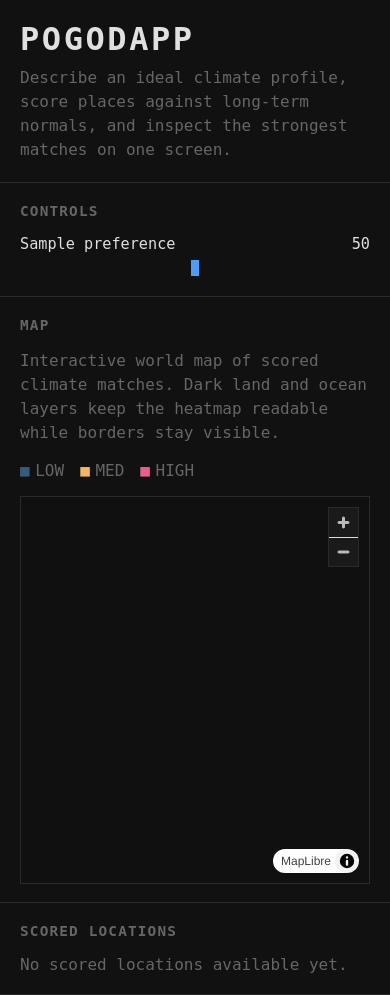
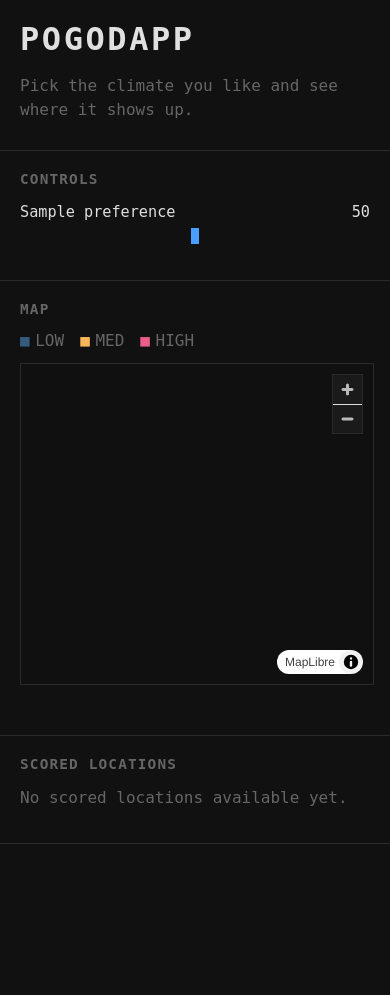
Before and after one commit to adrunkhuman/pogodapp, a Python web app: template frontend/templates/index.html in a window 390 px wide. After the commit the page ends 844 px from the top, so only its background shows below. Run offline with Jinja, Linux system fonts and the light colour scheme; the template is opened without the code that fills it: most values are stand-ins (such as "Sample title", 1, 10 or a date in 2020).

Commit message:
Refine app copy and responsive map layout (#42)

```diff
--- a/frontend/static/styles.css
+++ b/frontend/static/styles.css
@@ -33,7 +33,7 @@ ul {
 .app-shell {
   display: grid;
   min-height: 100vh;
-  grid-template-columns: minmax(18rem, 20rem) minmax(0, 1fr) minmax(18rem, 24rem);
+  grid-template-columns: minmax(17rem, 19rem) minmax(26rem, 1.35fr) minmax(16rem, 22rem);
   grid-template-rows: auto minmax(0, 1fr);
 }
 
@@ -46,7 +46,7 @@ ul {
   grid-column: 1 / -1;
   display: grid;
   gap: 0.5rem;
-  padding: 2rem;
+  padding: clamp(1.5rem, 2vw, 2rem);
   border-bottom: 1px solid #2a2a2a;
 }
 
@@ -57,7 +57,7 @@ ul {
 }
 
 .subtitle {
-  max-width: 64rem;
+  max-width: 34rem;
   color: #666666;
   line-height: 1.5;
 }
@@ -67,7 +67,7 @@ ul {
   align-content: start;
   gap: 1rem;
   min-height: 0;
-  padding: 1.5rem;
+  padding: clamp(1.15rem, 1.4vw, 1.5rem);
 }
 
 .controls-panel,
@@ -173,9 +173,11 @@ ul {
 .map-panel {
   grid-template-rows: auto auto auto minmax(0, 1fr);
   min-height: 0;
+  gap: 0.85rem;
 }
 
 .map-description {
+  max-width: 40rem;
   color: #666666;
   line-height: 1.5;
 }
@@ -252,15 +254,17 @@ ul {
 }
 
 #map {
-  min-height: 24rem;
-  height: 100%;
+  min-height: clamp(24rem, 52vh, 42rem);
+  height: auto;
+  aspect-ratio: 1.5;
   overflow: hidden;
   background: #111111;
   border: 1px solid #2a2a2a;
 }
 
 #map .maplibregl-map {
-  min-height: 24rem;
+  width: 100%;
+  height: 100%;
 }
 
 #map .maplibregl-ctrl-group {
@@ -280,17 +284,25 @@ ul {
 
 @media (max-width: 72rem) {
   .app-shell {
-    grid-template-columns: minmax(16rem, 18rem) minmax(0, 1fr);
+    grid-template-columns: minmax(16rem, 19rem) minmax(0, 1fr);
     grid-template-rows: auto auto minmax(0, 1fr);
   }
 
+  .controls-panel {
+    border-bottom: 1px solid #2a2a2a;
+  }
+
   .map-panel {
+    grid-column: 2;
+    grid-row: 2 / 4;
     border-right: 0;
   }
 
   .results-panel {
-    grid-column: 1 / -1;
-    border-top: 1px solid #2a2a2a;
+    grid-column: 1;
+    grid-row: 3;
+    border-right: 1px solid #2a2a2a;
+    border-top: 0;
   }
 }
 
@@ -317,6 +329,21 @@ ul {
     padding: 1.25rem;
   }
 
+  .map-panel {
+    grid-column: auto;
+    grid-row: auto;
+  }
+
+  .results-panel {
+    grid-column: auto;
+    grid-row: auto;
+  }
+
+  #map {
+    min-height: 20rem;
+    aspect-ratio: 1.1;
+  }
+
   .score-results__item {
     grid-template-columns: 5ch minmax(0, 1fr);
   }
--- a/frontend/templates/index.html
+++ b/frontend/templates/index.html
@@ -11,9 +11,7 @@
     <main class="app-shell">
       <header class="app-header">
         <h1>POGODAPP</h1>
-        <p class="subtitle">
-          Describe an ideal climate profile, score places against long-term normals, and inspect the strongest matches on one screen.
-        </p>
+        <p class="subtitle">Pick the climate you like and see where it shows up.</p>
       </header>
 
       <section class="app-panel controls-panel" aria-label="Controls area">
@@ -48,10 +46,7 @@
       <section class="app-panel map-panel" aria-label="Map container">
         <h2>Map</h2>
         <p id="map-status" class="visually-hidden" role="status" aria-live="polite"></p>
-        <p id="map-description" class="map-description">
-          Interactive world map of scored climate matches. Dark land and ocean layers keep the heatmap readable while
-          borders stay visible.
-        </p>
+        <p id="map-description" class="visually-hidden">Climate compatibility</p>
         <div id="map-legend" class="map-legend" aria-label="Map legend">
           <span class="map-legend__item map-legend__item--low"><span aria-hidden="true">■</span> LOW</span>
           <span class="map-legend__item map-legend__item--mid"><span aria-hidden="true">■</span> MED</span>
```
Also changed, not shown: tests/test_app_shell.py (+2 -2 lines).
